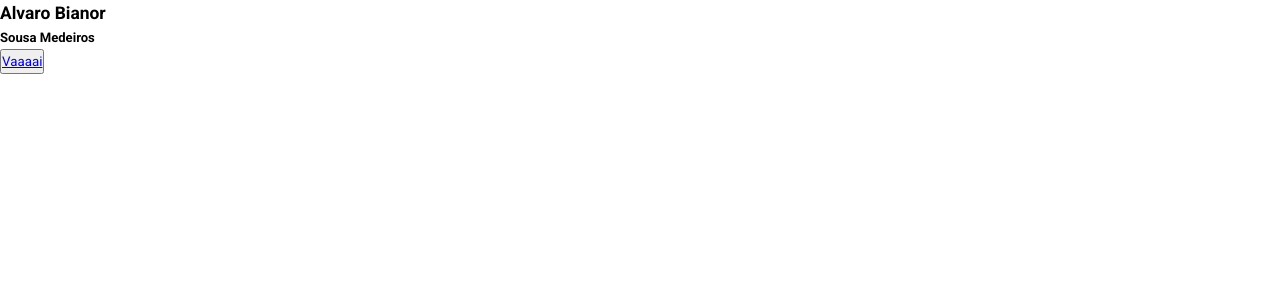
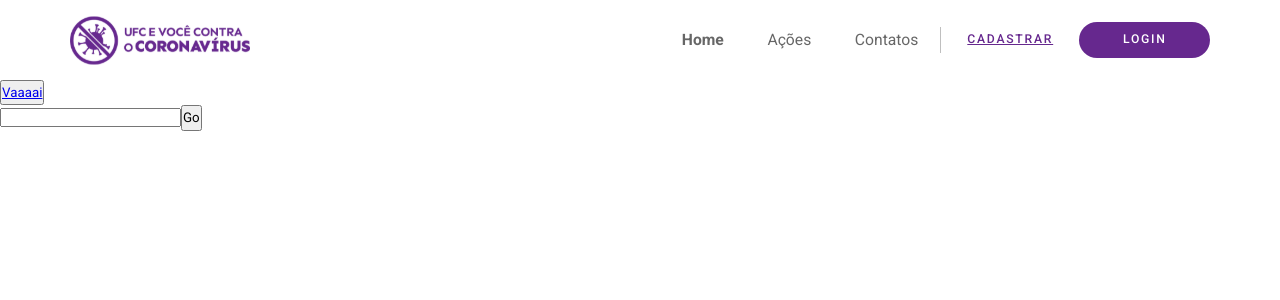
Before and after one commit to dev-inove/ufc-front-covid, a React (Create React App) app: page /action in a window 1280 px wide. Shown: the top 300 px of the page. Built offline with nearby package versions, Linux system fonts and the light colour scheme.

Commit message:
Fixing bugs on scss and starting the structure os the pages

```diff
--- a/src/components/Header/styles/navbar.scss
+++ b/src/components/Header/styles/navbar.scss
@@ -1,5 +1,5 @@
 /* Color Variables & Theme Definitions */
-[theme*='light'] {
+[theme*="light"] {
   --nav-bg: var(--white-1);
 
   --li: var(--black-4);
@@ -10,9 +10,6 @@
 
   --menu-border: var(--black-6);
 }
-
-
-
 
 /* Elements styling */
 .navbar {
@@ -26,6 +23,7 @@
   top: 0;
   z-index: 1000;
   width: 100%;
+  height: 80px;
 
   img {
     cursor: pointer;
@@ -39,7 +37,6 @@
   }
 
   &__list {
-
     display: flex;
     flex: 1;
     justify-content: flex-end;
@@ -66,7 +63,6 @@
   }
 
   &__actions {
-
     button {
       background-color: var(--primary-purple);
       color: var(--white-1);
@@ -103,13 +99,13 @@
     }
   }
 }
-.navbar_link{
+.navbar_link {
   text-decoration: none;
   color: var(--black-4);
 
   font-size: 1.8rem;
 }
-.navbar_link:hover{
+.navbar_link:hover {
   color: var(--black-3);
   font-size: 2rem;
 }
--- a/src/pages/Action/index.js
+++ b/src/pages/Action/index.js
@@ -1,16 +1,59 @@
-import React from "react";
+import React, { useEffect, useState } from "react";
+import api from "../../services/api-back";
 import { Link } from "react-router-dom";
+import Header from "../../components/Header/Navbar";
+import "./style.scss";
+
 export default function Action() {
+  useEffect(() => {
+    // async function load() {
+    //   const { data } = await api.post("/sessions", {
+    //     email: "bianor.alvaro12@gmail.com",
+    //     password: "Alvim",
+    //   });
+    //   console.log(data);
+    // }
+    // load();
+  }, []);
+
+  const [email, setEmail] = useState("");
+  const [action, setAction] = useState([]);
+
+  async function submitt(e) {
+    e.preventDefault();
+
+    const { data } = await api.get(`/action?title=${email}`);
+
+    setAction(data.action);
+  }
+
   return (
     <>
-      <h1>Alvaro Bianor</h1>
-      <h2>Sousa Medeiros</h2>
+      <Header />
+      <div className="searchBar">
+        <button>
+          <Link to="/" className="nothing">
+            Vaaaai
+          </Link>
+        </button>
+        <br />
 
-      <button>
-        <Link to="/" className="nothing">
-          Vaaaai
-        </Link>
-      </button>
+        <form onSubmit={submitt}>
+          <input
+            type="text"
+            id="email"
+            onChange={(e) => setEmail(e.target.value)}
+          />
+
+          <button type="submit">Go</button>
+        </form>
+      </div>
+
+      <div className="alvaro">
+        {action.map((data, i) => {
+          return <p key={i}>{data.title}</p>;
+        })}
+      </div>
     </>
   );
 }
--- /dev/null
+++ b/src/pages/Action/style.scss
@@ -0,0 +1,3 @@
+.searchBar {
+  margin-top: 80px;
+}
```
Lines whose indentation alone changed are shown as unchanged.
